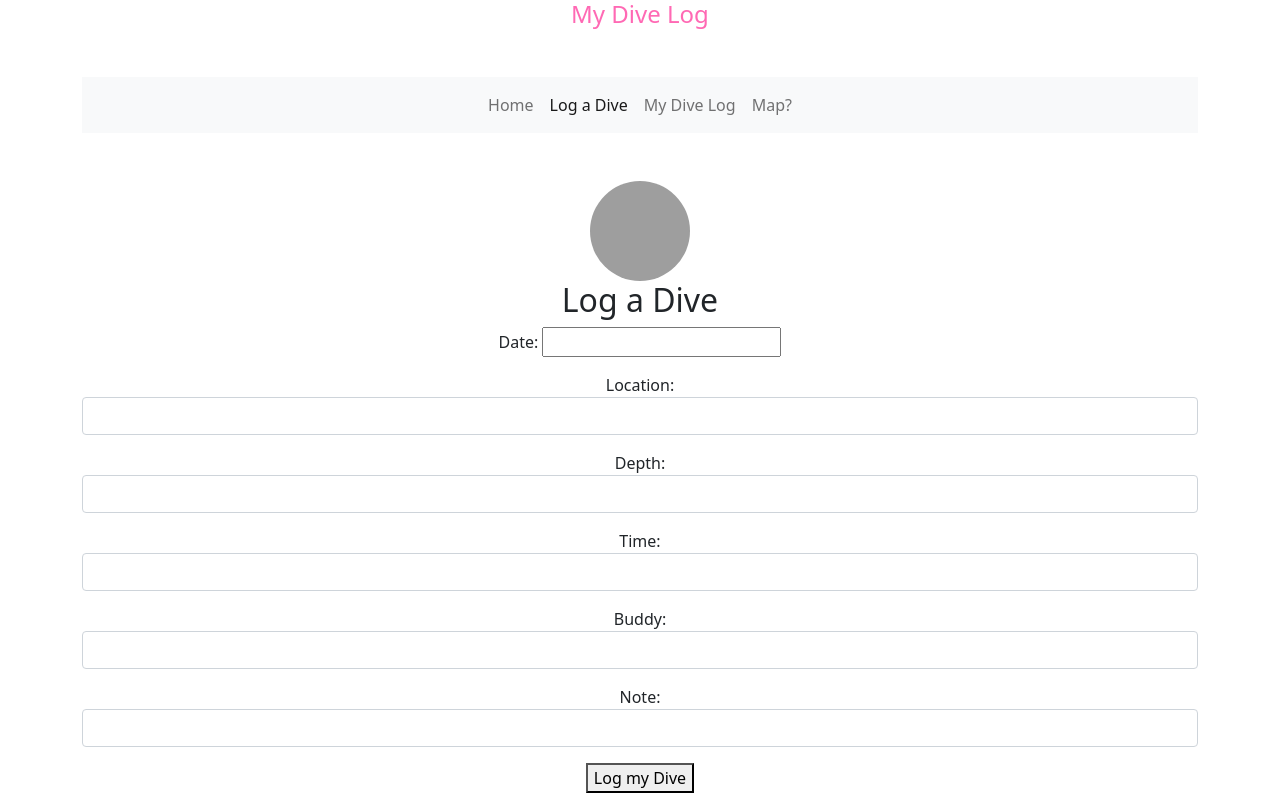
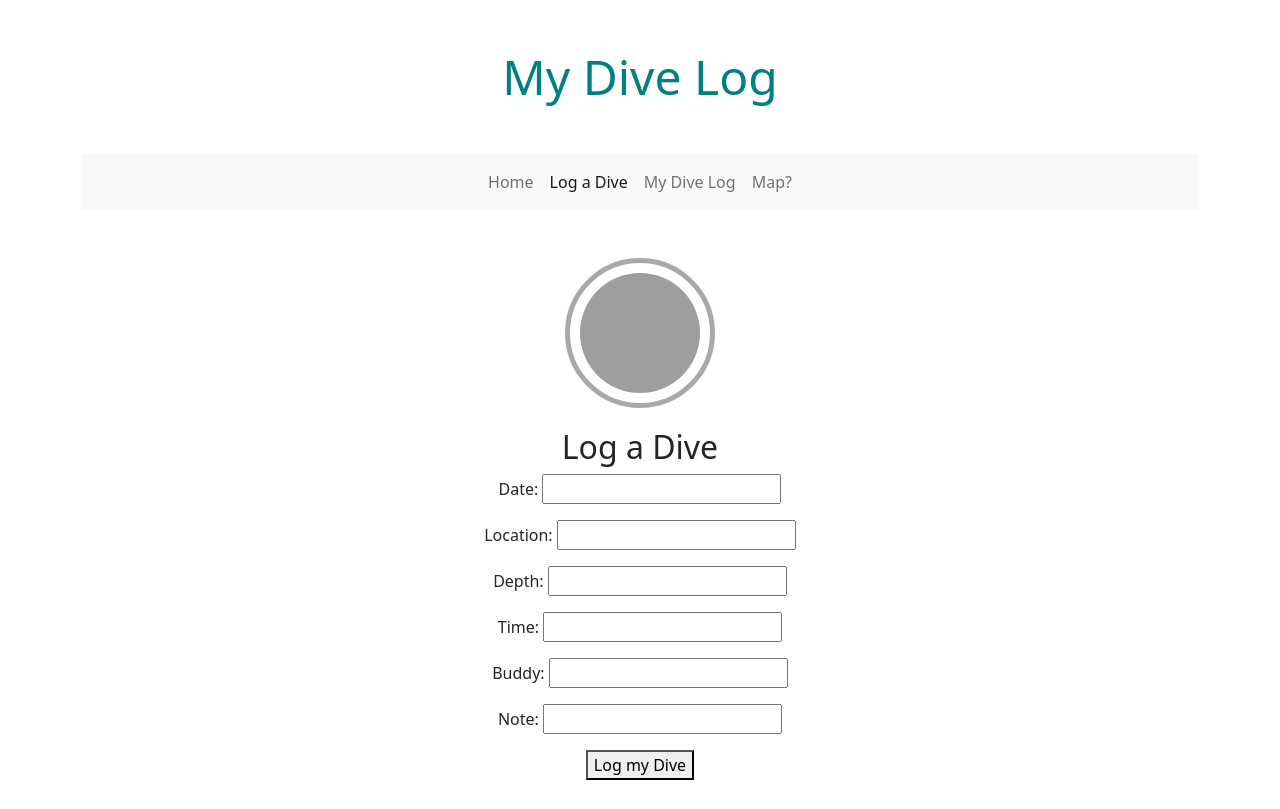
Before and after one commit to lisa-butler/My-Dive-Log, a Django app: page /log_a_dive in a window 1280 px wide. After the commit the page ends 780 px from the top, so only its background shows below. Run offline with Django 3.2, Linux system fonts and the light colour scheme; grey boxes are pictures that could not be loaded.

Commit message:
Added icon, styling, form alterations

```diff
--- a/log/forms.py
+++ b/log/forms.py
@@ -7,10 +7,10 @@ class ItemForm(forms.ModelForm):
         model = Item
         fields = ['date', 'location', 'depth', 'time', 'buddy', 'note']
         widgets = {
-            'date' : forms.TextInput(attrs={'class': 'form-inputs'}),
-            'location' : forms.TextInput(attrs={'class': 'form-control'}),
-            'depth' : forms.TextInput(attrs={'class': 'form-control'}),
-            'time' : forms.TextInput(attrs={'class': 'form-control'}),
-            'buddy' : forms.TextInput(attrs={'class': 'form-control'}),
-            'note' : forms.TextInput(attrs={'class': 'form-control'}),
+            'date': forms.TextInput(attrs={'class': 'form-inputs'}),
+            'location': forms.TextInput(attrs={'class': 'form-inputs'}),
+            'depth': forms.TextInput(attrs={'class': 'form-inputs'}),
+            'time': forms.TextInput(attrs={'class': 'form-inputs'}),
+            'buddy': forms.TextInput(attrs={'class': 'form-inputs'}),
+            'note': forms.TextInput(attrs={'class': 'form-inputs'})
         }
--- a/log/static/style.css
+++ b/log/static/style.css
@@ -1,6 +1,8 @@
 h1 {
-    color: hotpink;
-    font-size: x-large;
+    color: teal;
+    font-size: 300%;
+    padding-top: 1em;
+    margin: 0;
 }
 
 .navbar-nav {
@@ -9,6 +11,31 @@ h1 {
 }
 
 .form-inputs {
-    max-width: 21em;
+    max-width: 26em;
     display: inline-block;
+
 }
+
+/*Header image*/
+#circle-container {
+    width: 150px;
+    height: 150px;
+    padding: 10px;
+    border-style: solid;
+    border-color: darkgrey;
+    border-width: 5px;
+    border-radius: 50%;
+    margin: 0 auto;
+}
+
+#circle-cover-image {
+    background: url(images/icon.jpg) no-repeat center center;
+    background-size: cover;
+    height: 100%;
+    border-radius: 50%;
+}
+
+#center-about {
+    margin-bottom: 20px;
+    margin-top: 20px;
+}
--- a/log/templates/log/logadive.html
+++ b/log/templates/log/logadive.html
@@ -32,8 +32,10 @@
             </li>
           </ul>
         </nav>
-        <div class="media">
-          <img src="static/images/icon.jpg" class="rounded-circle" height=100 width=100>
+        <div id="center-about">
+          <div id="circle-container">
+              <div id="circle-cover-image"></div>
+          </div>
         </div>
     <h2>Log a Dive</h2>
     <form method ='POST', action="log_a_dive">
```
Also changed, not shown: log/templates/log/index.html (+5 -2 lines), log/templates/log/logpage.html (+5 -3 lines).
